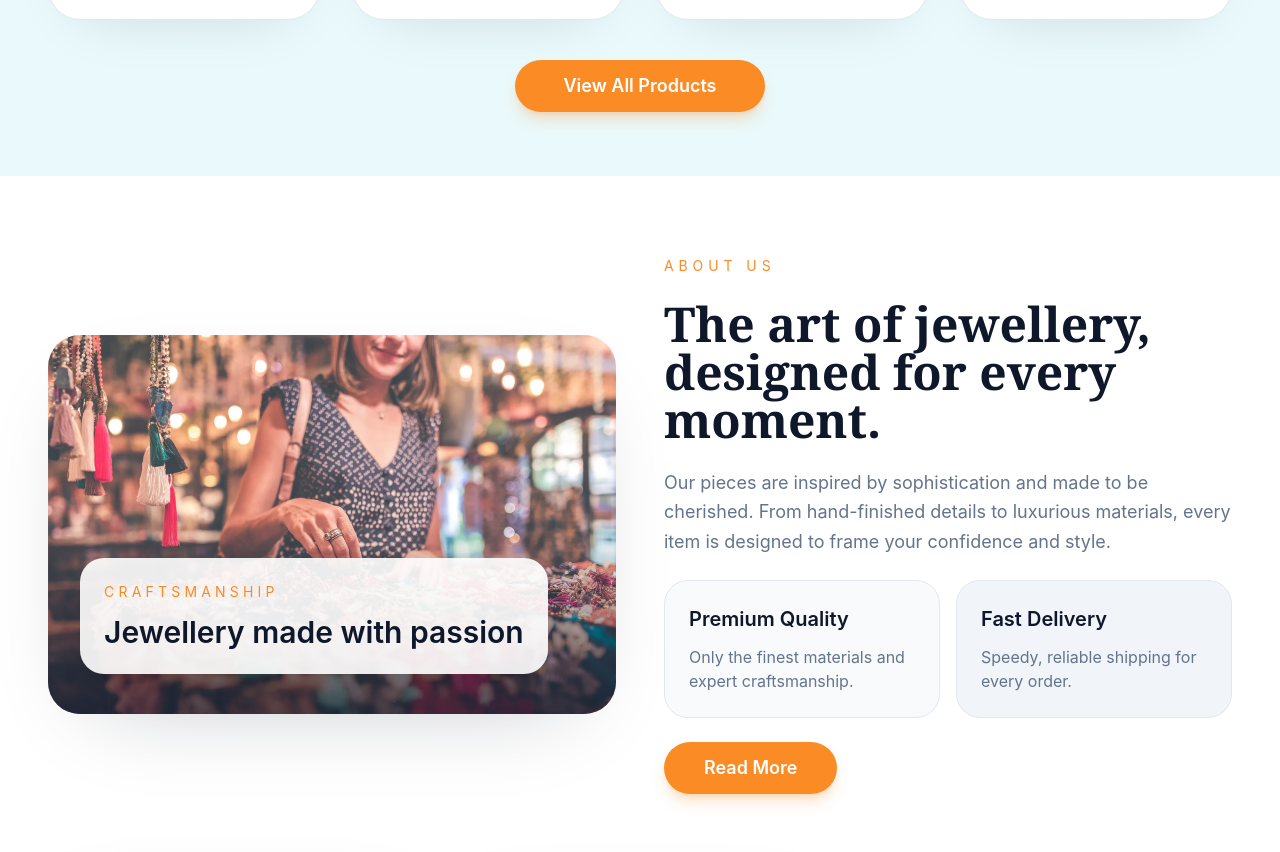
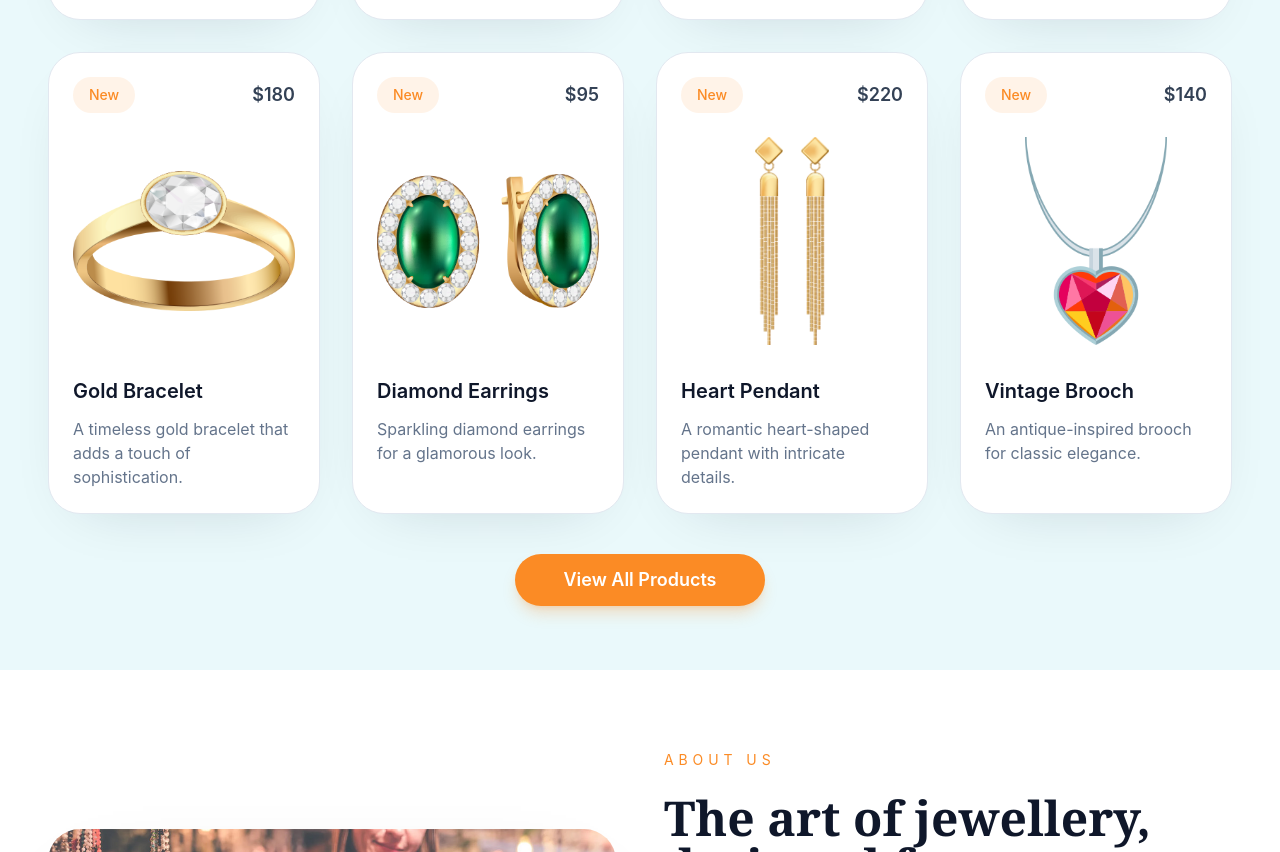
Before and after one commit to saad-mamun/Jewellery, a website built with Vite: page index.html in a window 1280 px wide. Shown: the part 1555-2407 px from the top of the page. Built offline with nearby package versions, Linux system fonts and the light colour scheme.

Commit message:
product add

```diff
--- a/index.html
+++ b/index.html
@@ -155,6 +155,42 @@
                 <img class="mx-auto h-52 object-contain" src="assets/p4.png" alt="Ring">
                 <h3 class="mt-8 text-xl font-semibold text-slate-900">Elegant Ring</h3>
                 <p class="mt-3 text-slate-500">A delicate ring with subtle sparkle for everyday wear.</p>
+            </article>
+            <article class="rounded-[2rem] bg-white shadow-[0_20px_60px_-35px_rgba(15,23,42,0.2)] border border-slate-200 p-6 transition-transform duration-300 hover:-translate-y-2">
+                <div class="flex items-center justify-between mb-6">
+                    <span class="rounded-full bg-[#fb8b25]/10 px-4 py-2 text-sm font-medium text-[#fb8b25]">New</span>
+                    <span class="text-lg font-semibold text-slate-700">$180</span>
+                </div>
+                <img class="mx-auto h-52 object-contain" src="assets/p5.png" alt="Bracelet">
+                <h3 class="mt-8 text-xl font-semibold text-slate-900">Gold Bracelet</h3>
+                <p class="mt-3 text-slate-500">A timeless gold bracelet that adds a touch of sophistication.</p>
+            </article>
+            <article class="rounded-[2rem] bg-white shadow-[0_20px_60px_-35px_rgba(15,23,42,0.2)] border border-slate-200 p-6 transition-transform duration-300 hover:-translate-y-2">
+                <div class="flex items-center justify-between mb-6">
+                    <span class="rounded-full bg-[#fb8b25]/10 px-4 py-2 text-sm font-medium text-[#fb8b25]">New</span>
+                    <span class="text-lg font-semibold text-slate-700">$95</span>
+                </div>
+                <img class="mx-auto h-52 object-contain" src="assets/p6.png" alt="Earrings">
+                <h3 class="mt-8 text-xl font-semibold text-slate-900">Diamond Earrings</h3>
+                <p class="mt-3 text-slate-500">Sparkling diamond earrings for a glamorous look.</p>
+            </article>
+            <article class="rounded-[2rem] bg-white shadow-[0_20px_60px_-35px_rgba(15,23,42,0.2)] border border-slate-200 p-6 transition-transform duration-300 hover:-translate-y-2">
+                <div class="flex items-center justify-between mb-6">
+                    <span class="rounded-full bg-[#fb8b25]/10 px-4 py-2 text-sm font-medium text-[#fb8b25]">New</span>
+                    <span class="text-lg font-semibold text-slate-700">$220</span>
+                </div>
+                <img class="mx-auto h-52 object-contain" src="assets/p7.png" alt="Pendant">
+                <h3 class="mt-8 text-xl font-semibold text-slate-900">Heart Pendant</h3>
+                <p class="mt-3 text-slate-500">A romantic heart-shaped pendant with intricate details.</p>
+            </article>
+            <article class="rounded-[2rem] bg-white shadow-[0_20px_60px_-35px_rgba(15,23,42,0.2)] border border-slate-200 p-6 transition-transform duration-300 hover:-translate-y-2">
+                <div class="flex items-center justify-between mb-6">
+                    <span class="rounded-full bg-[#fb8b25]/10 px-4 py-2 text-sm font-medium text-[#fb8b25]">New</span>
+                    <span class="text-lg font-semibold text-slate-700">$140</span>
+                </div>
+                <img class="mx-auto h-52 object-contain" src="assets/p8.png" alt="Brooch">
+                <h3 class="mt-8 text-xl font-semibold text-slate-900">Vintage Brooch</h3>
+                <p class="mt-3 text-slate-500">An antique-inspired brooch for classic elegance.</p>
             </article>
         </div>
         <div class="mt-10 text-center">
```
